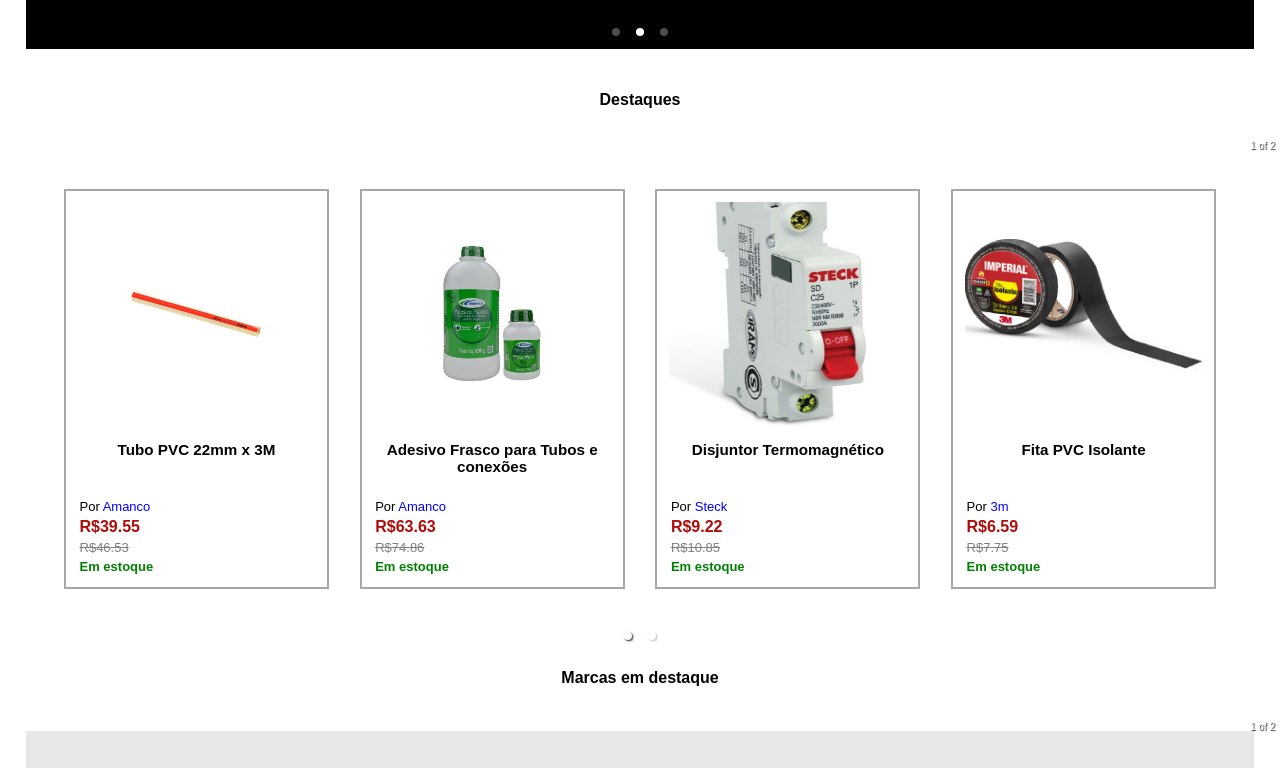
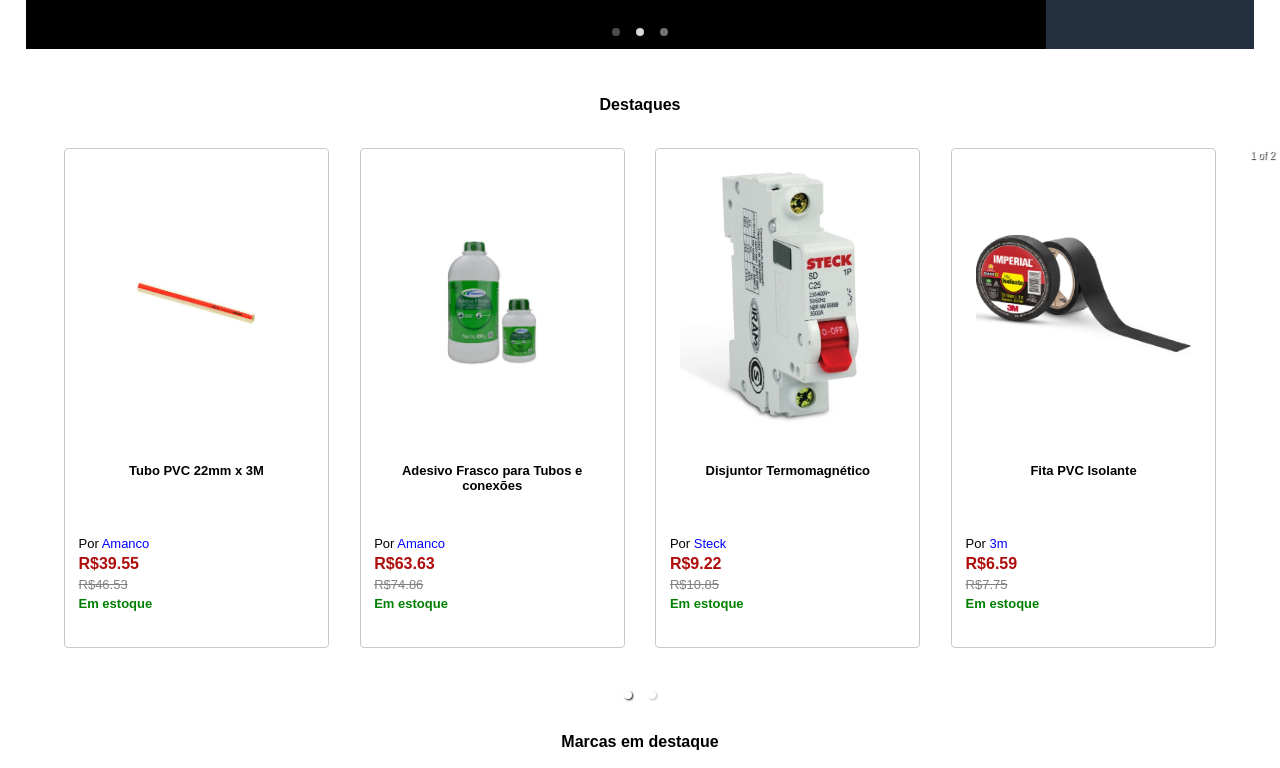
Before and after one commit to moi74/teky, a React (Vite) app in the folder teky-layout/: page / in a window 1280 px wide. Shown: the part 530-1298 px from the top of the page. Built offline with nearby package versions, Linux system fonts and the light colour scheme.

Commit message:
Alterações carrossel

```diff
--- a/teky-layout/componentes/CarrosselMarcas.tsx
+++ b/teky-layout/componentes/CarrosselMarcas.tsx
@@ -17,7 +17,7 @@
 
   return (
     <div>
-        <p className='carrosselMarcas__texto'><b>Marcas em destaque</b></p>
+        <h4 className='carrosselMarcas__texto'>Marcas em destaque</h4>
         <div className="carrosselMarcas">
         <Carousel
             showThumbs={false}
--- a/teky-layout/componentes/CarrosselProdutos.tsx
+++ b/teky-layout/componentes/CarrosselProdutos.tsx
@@ -17,7 +17,7 @@
 
   return (
     <div>
-        <p className='carrosselProdutos__titulo'><b>{props.titulo}</b></p>
+        <h4 className='carrosselProdutos__titulo'>{props.titulo}</h4>
         <div className="carrosselProdutos">
         <Carousel
             showThumbs={false}
@@ -37,7 +37,7 @@
                           <img className="carrosselProdutos__imagem" src={card.imagemUrl} alt={card.nome} />
                         </div>
                         <div className='carrosselProdutos__tituloProduto'>
-                          <h3>{card.nome}</h3>
+                          <h4>{card.nome}</h4>
                         </div>
                         <div className='carrosselProdutos__dadosProduto'>
                           <p className='carrosselProdutos__infos carrosselProdutos__infos--fabricante'>
--- a/teky-layout/style/CarrosselProdutos.css
+++ b/teky-layout/style/CarrosselProdutos.css
@@ -13,13 +13,19 @@
     display: flex;
     justify-content: space-between;
     margin: 2%;
+    margin-top: -2%;
     padding: 3%;
 }
 
+/* Card individual */
+
 .carrosselProdutos__card {
     width: 23%;
-    height: 400px;
-    border: 2px solid #a8a7a7;
+    height: 500px;
+    border-style: solid;
+    border-width: 1px;
+    border-color: rgb(201, 201, 201);
+    border-radius: 4px;
     overflow: hidden;
     padding: 1%;
 }
@@ -34,8 +40,8 @@
 }
 
 .carrosselProdutos__imagem {
-    max-width: 100%;
-    max-height: 120%;
+    max-height: 100%;
+    max-width: 90%;
 }
 
 .carrosselProdutos__tituloProduto {
```
